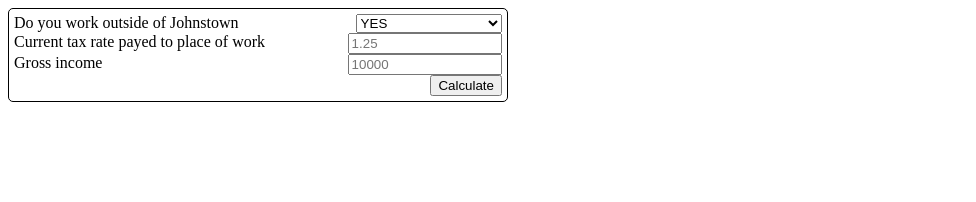
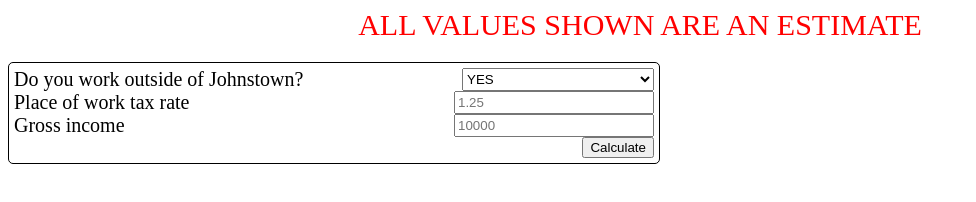
Before and after one commit to Remorc/Johnstown-tax-calculator, a plain HTML site: page index.html in a window 1280 px wide. Shown: the whole page, without its empty margins (0-976 px from the left). Drawn offline with Linux system fonts and the light colour scheme.

Commit message:
Minor adjustments

```diff
--- a/index.css
+++ b/index.css
@@ -1,9 +1,48 @@
-body {
-	max-width: 500px;
+/* Extra small devices (phones, 600px and down) */
+@media only screen and (max-width: 600px) {
+	html {
+		font-size: 14px;
+	}
+}
+
+/* Small devices (portrait tablets and large phones, 600px and up) */
+@media only screen and (min-width: 600px) {
+	html {
+		font-size: 16px;
+	}
+}
+
+/* Medium devices (landscape tablets, 768px and up) */
+@media only screen and (min-width: 768px) {
+	html {
+		font-size: 18px;
+	}
+}
+
+/* Large devices (laptops/desktops, 992px and up) */
+@media only screen and (min-width: 992px) {
+	html {
+		font-size: 20px;
+	}
+}
+
+/* Extra large devices (large laptops and desktops, 1200px and up) */
+@media only screen and (min-width: 1200px) {
+	html {
+		font-size: 20px;
+	}
 }
 
 .hidden {
 	display: none;
+}
+
+.header-statement {
+	width: 100%;
+	font-size: 1.5rem;
+	margin-bottom: 1rem;
+	color: red;
+	text-align: center;
 }
 
 .data-row {
@@ -23,6 +62,7 @@ body {
 }
 
 .section {
+	max-width: 32rem;
 	border: 1px solid;
 	border-radius: 5px;
 	padding: 5px;
--- a/index.html
+++ b/index.html
@@ -5,16 +5,17 @@
 		<script src="index.js"></script>
 	</head>
 	<body>
+		<div class="header-statement">ALL VALUES SHOWN ARE AN ESTIMATE</div>
 		<form class="section bottom-margin" onsubmit="return onSubmit()">
 			<div class="data-row">
-				<label for="work-outside">Do you work outside of Johnstown</label>
-				<select id="work-outside" class="answer" type="text">
+				<label for="work-outside">Do you work outside of Johnstown?</label>
+				<select id="work-outside" class="answer" type="text" onchange="onWorkOutsideChange()">
 					<option value="yes">YES</option>
 					<option value="no">NO</option>
 				</select>
 			</div>
-			<div class="data-row">
-				<label for="tax-rate">Current tax rate payed to place of work</label>
+			<div class="data-row hidden" data-tip="Hello there">
+				<label for="tax-rate">Place of work tax rate</label>
 				<input id="tax-rate" class="answer" type="number" min=0 step=".01" placeholder="1.25" />
 			</div>
 			<div class="data-row">
--- a/index.js
+++ b/index.js
@@ -3,6 +3,18 @@ function disableInputs(workOutside, taxRate, income) {
 	workOutside.disabled = true
 	taxRate.disabled = true
 	income.disabled = true
+}
+
+function onWorkOutsideChange() {
+	const workOutside = document.getElementById("work-outside").value
+	const taxRate = document.getElementById("tax-rate")
+
+	if (workOutside === 'yes') {
+		taxRate.disabled = false
+	} else {
+		taxRate.value = null
+		taxRate.disabled = true
+	}
 }
 
 function calculateCurrentTaxes(workOutside, taxRate, income) {
```
